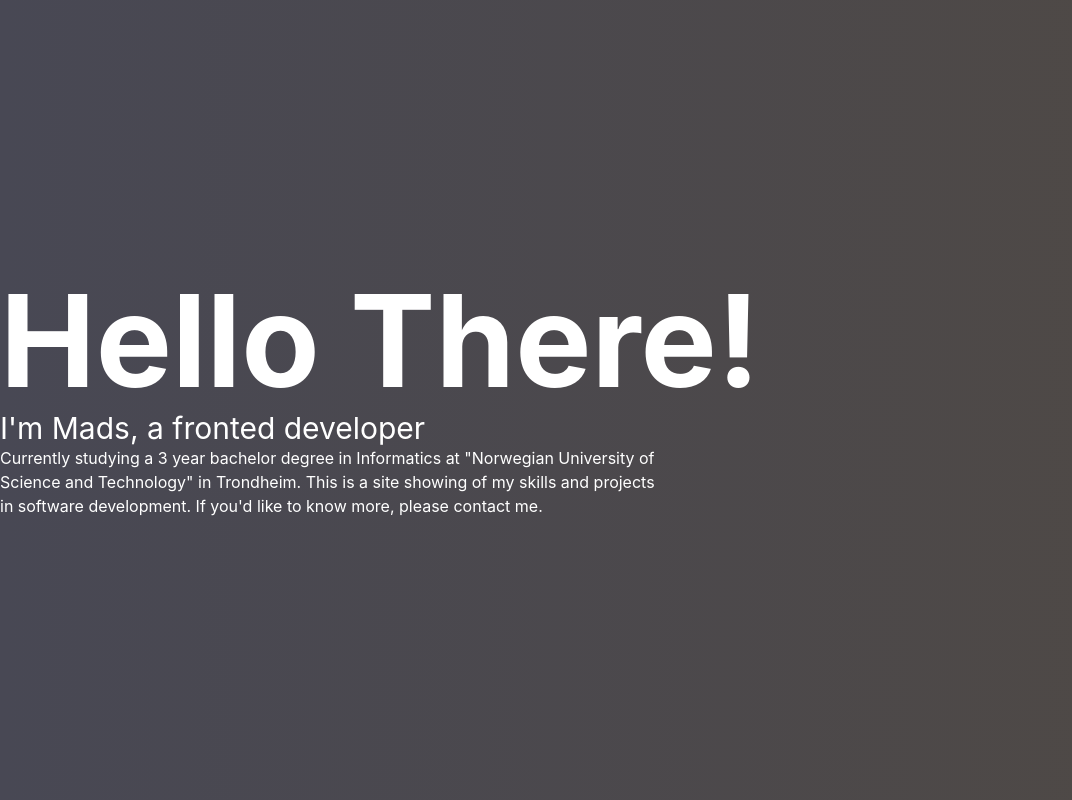
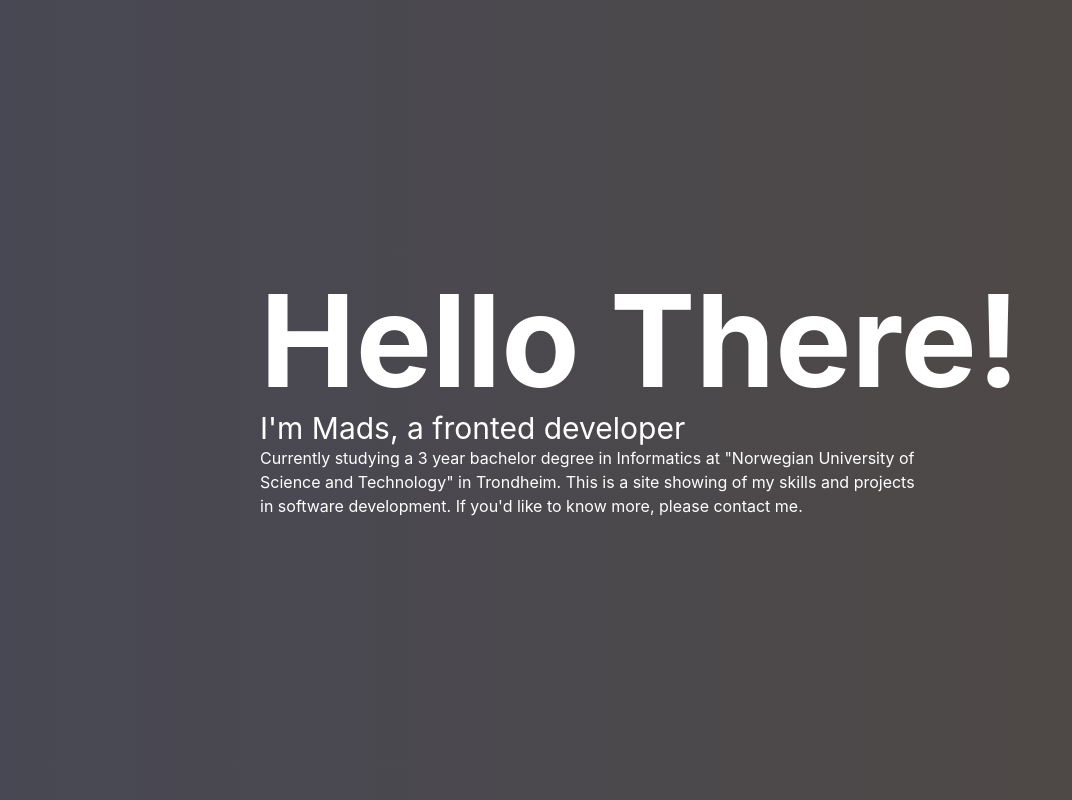
Before and after one commit to madsab/Portfolio, a React (Create React App) app: page / in a window 1280 px wide. Shown: the whole page, without its empty margins (0-1072 px from the left). Built offline with nearby package versions, Linux system fonts and the light colour scheme.

Commit message:
Centered content

```diff
--- a/src/App.tsx
+++ b/src/App.tsx
@@ -3,7 +3,7 @@ import Banner from "./components/sections/Banner";
 
 function App() {
   return (
-    <div className="bg-gradient-to-r from-theme-gray to-theme-brown text-white">
+    <div className="bg-gradient-to-r from-theme-gray to-theme-brown text-white flex justify-center">
       <Banner />
     </div>
   );
```
